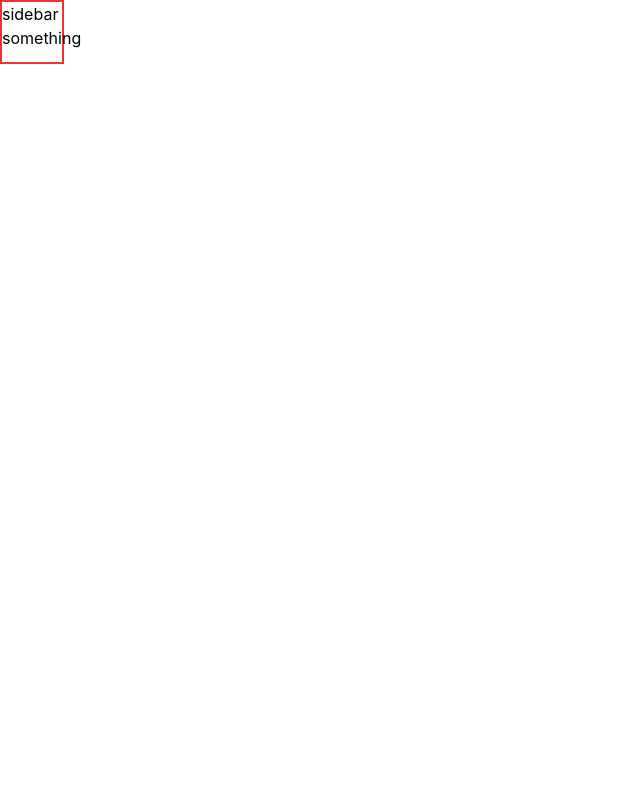
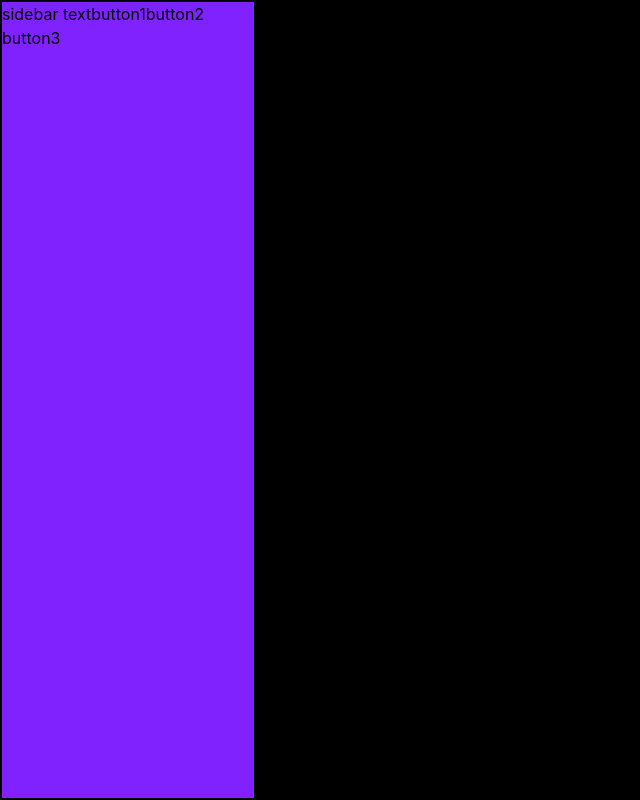
Before and after one commit to ivanspasov157-bot/app-to-do-list, a React (Vite) app: page / in a window 1280 px wide. Shown: the whole page, without its empty margins (0-640 px from the left). Built offline with nearby package versions, Linux system fonts and the light colour scheme.

Commit message:
working on sidebar

```diff
--- a/src/components/navbar.jsx
+++ b/src/components/navbar.jsx
@@ -1,9 +1,19 @@
+
 function Navbar(){
     return(
-        <aside className="border-2 border-red-500 background-color: var(--color-white) size-16">
+        <aside className="border-2 borderborder-color: var(--color-black), w-64 h-screen color bg-violet-600 ">
         <nav>
         sidebar
-        something
+        text
+        <button1 className="align-top">
+            button1
+        </button1 >
+        <button2 className="inline-block align-bottom ">
+            button2
+        </button2>
+        <button2>
+            button3
+        </button2>
 
         </nav>
         </aside>
--- a/src/index.css
+++ b/src/index.css
@@ -2,7 +2,7 @@
 
 body {
   margin:0;
-
+background-color: black;
 
 }
 
```
